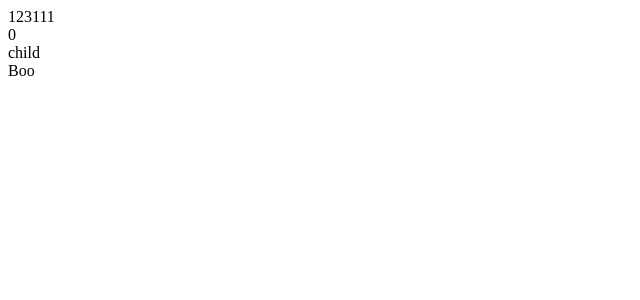
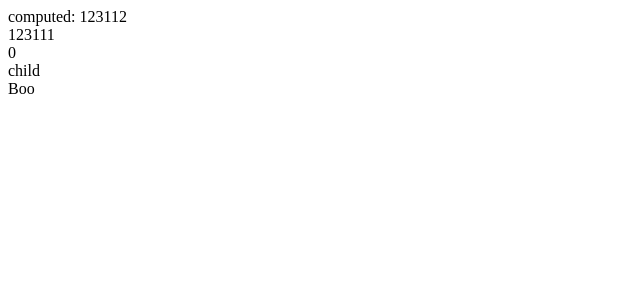
Before and after one commit to takeItIzzy/los, a React (Vite) app: page / in a window 1280 px wide. Shown: the top 300 px of the page, without its empty margins (0-640 px from the left). Built offline with nearby package versions, Linux system fonts and the light colour scheme.

Commit message:
feat: supporting computed of the "get" type

```diff
--- a/example/App.tsx
+++ b/example/App.tsx
@@ -1,11 +1,12 @@
-import { state } from './store';
-import { useLosReducer } from '../src';
+import { computedState, state } from './store';
+import { useLosReducer, useLosValue } from '../src';
 import Foo from './Foo';
 import Boo from './Boo';
 import * as React from 'react';
 
 const App = () => {
   const [myState, dispatch] = useLosReducer(state);
+  const com = useLosValue(computedState);
   const [myState2, setMyState2] = React.useState(0);
 
   React.useEffect(() => {
@@ -14,6 +15,10 @@ const App = () => {
 
   return (
     <div>
+      <div>
+        <span>computed: </span>
+        <span>{com}</span>
+      </div>
       <div onClick={() => dispatch({ type: 'INCREMENT' })}>{myState}</div>
       <div onClick={() => setMyState2(5)}>{myState2}</div>
       <Foo />
--- a/example/store.ts
+++ b/example/store.ts
@@ -1,4 +1,4 @@
-import { atom, LosReducer } from '../src';
+import { atom, computed, LosReducer } from '../src';
 
 type ActionType = 'INCREMENT' | 'DECREMENT';
 const reducer: LosReducer<number, ActionType> = (state, action) => {
@@ -15,3 +15,9 @@ export const state = atom({
   defaultValue: 0,
   reducer,
 });
+
+export const computedState = computed({
+  get: ({ get }) => {
+    return get(state) + 1;
+  },
+});
--- a/src/hooks/useLosState.ts
+++ b/src/hooks/useLosState.ts
@@ -1,32 +1,60 @@
 import * as React from 'react';
 import { useSyncExternalStore } from 'use-sync-external-store/shim';
-import { Atom, store } from '../store';
+import { Atom, Computed, store } from '../store';
 import mergeStoreItem from '../utils/mergeStoreItem';
 import pushSubscribe from '../utils/pushSubscribe';
+import { Subscribe } from '../utils/createSubscribe';
 
-export const useLosValue = <T, A = void>(atom: Atom<T, A>): T => {
-  const value = useSyncExternalStore(
-    store.get(atom)!.subscribe,
-    React.useCallback(() => store.get(atom)!.value, [atom])
-  );
+export const useLosValue = <T, A = void>(state: Atom<T, A> | Computed<T>): T => {
+  if (!(state instanceof Atom) && !(state instanceof Computed)) {
+    throw new Error('useLosValue: state must be an Atom or a Computed');
+  }
+
+  let subscribe: Subscribe;
+  if (state instanceof Atom) {
+    subscribe = store.get(state)!.subscribe;
+  } else {
+    const { originAtoms } = state;
+    subscribe = (subscribeFn) => {
+      originAtoms.forEach((atom) => {
+        store.get(atom)!.stateBucket.add(subscribeFn);
+      });
+      return () => {
+        originAtoms.forEach((atom) => {
+          store.get(atom)!.stateBucket.delete(subscribeFn);
+        });
+      };
+    };
+  }
+
+  const snapshot = React.useCallback(() => {
+    if (state instanceof Atom) {
+      return store.get(state)!.value;
+    } else {
+      return state.value;
+    }
+  }, []);
+
+  const value = useSyncExternalStore(subscribe, snapshot);
 
   React.useDebugValue(value);
 
-  return value;
+  return value as T;
 };
 
 type SetStateFunction<T> = (state: T) => T;
 export type SetLosState<T> = (state: T | SetStateFunction<T>) => void;
-export const setLosState = <T, A = void>(atom: Atom<T, A>): SetLosState<T> => {
-  return (state: T | SetStateFunction<T>) => {
-    mergeStoreItem(atom, {
+export const setLosState = <T, A = void>(state: Atom<T, A> | Computed<T>): SetLosState<T> => {
+  // todo support Computed
+  return (newState: T | SetStateFunction<T>) => {
+    mergeStoreItem(state, {
       // now that we start updating state, we can confirm that the atom has been initialized
       hasInit: true,
       // @ts-ignore
-      value: typeof state === 'function' ? state(store.get(atom)!.value) : state,
+      value: typeof newState === 'function' ? newState(store.get(state)!.value) : newState,
     });
 
-    pushSubscribe(atom);
+    pushSubscribe(state);
   };
 };
 
--- a/src/index.ts
+++ b/src/index.ts
@@ -1,4 +1,4 @@
-export { atom } from './store';
+export { atom, computed } from './store';
 
 export { useLosValue, useSetLosState, useLosState, setLosState } from './hooks/useLosState';
 
--- a/src/store.ts
+++ b/src/store.ts
@@ -45,3 +45,37 @@ export const atom = <T, A = void>(
 
   return atomItem;
 };
+
+interface ComputedConfig {
+  get: <T, A>(atom: Atom<T, A>) => T;
+}
+export class Computed<Derive> {
+  constructor(
+    getter: ({ get }: ComputedConfig) => Derive,
+    setter?: (config: ComputedConfig) => void
+  ) {
+    this.getter = getter;
+    this.setter = setter;
+    this.originAtoms = new Set<Atom<any, any>>();
+    this.stateProvider = this.stateProvider.bind(this);
+  }
+  getter: (config: ComputedConfig) => Derive;
+  setter?: (config: ComputedConfig) => void;
+  originAtoms: Set<Atom<any, any>>;
+  stateProvider<T, A>(atom: Atom<T, A>): T {
+    this.originAtoms.add(atom);
+    return store.get(atom)!.value;
+  }
+  get value() {
+    return this.getter({ get: this.stateProvider });
+  }
+}
+
+export const computed = <Derive>(config: {
+  get: (config: ComputedConfig) => Derive;
+  set?: (config: ComputedConfig) => void;
+}): Computed<Derive> => {
+  const { get, set } = config;
+
+  return new Computed<Derive>(get, set);
+};
```
